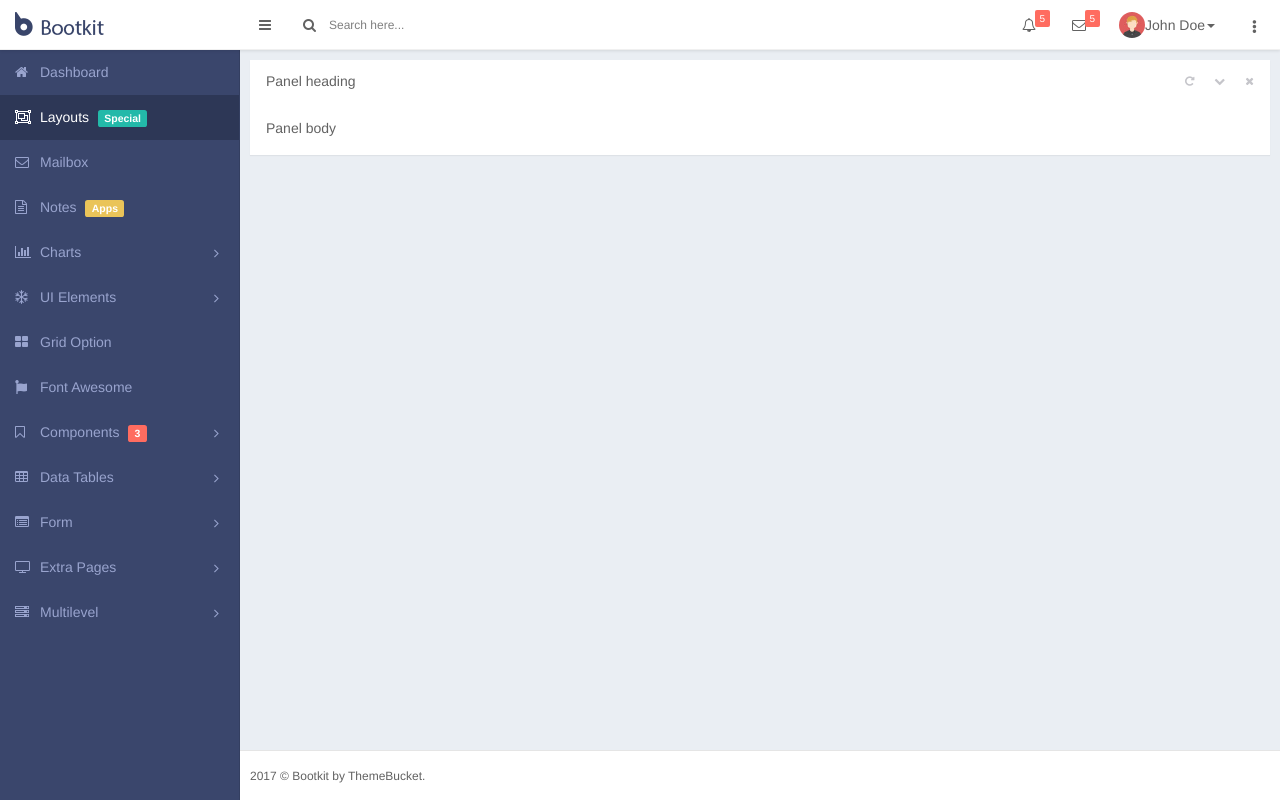
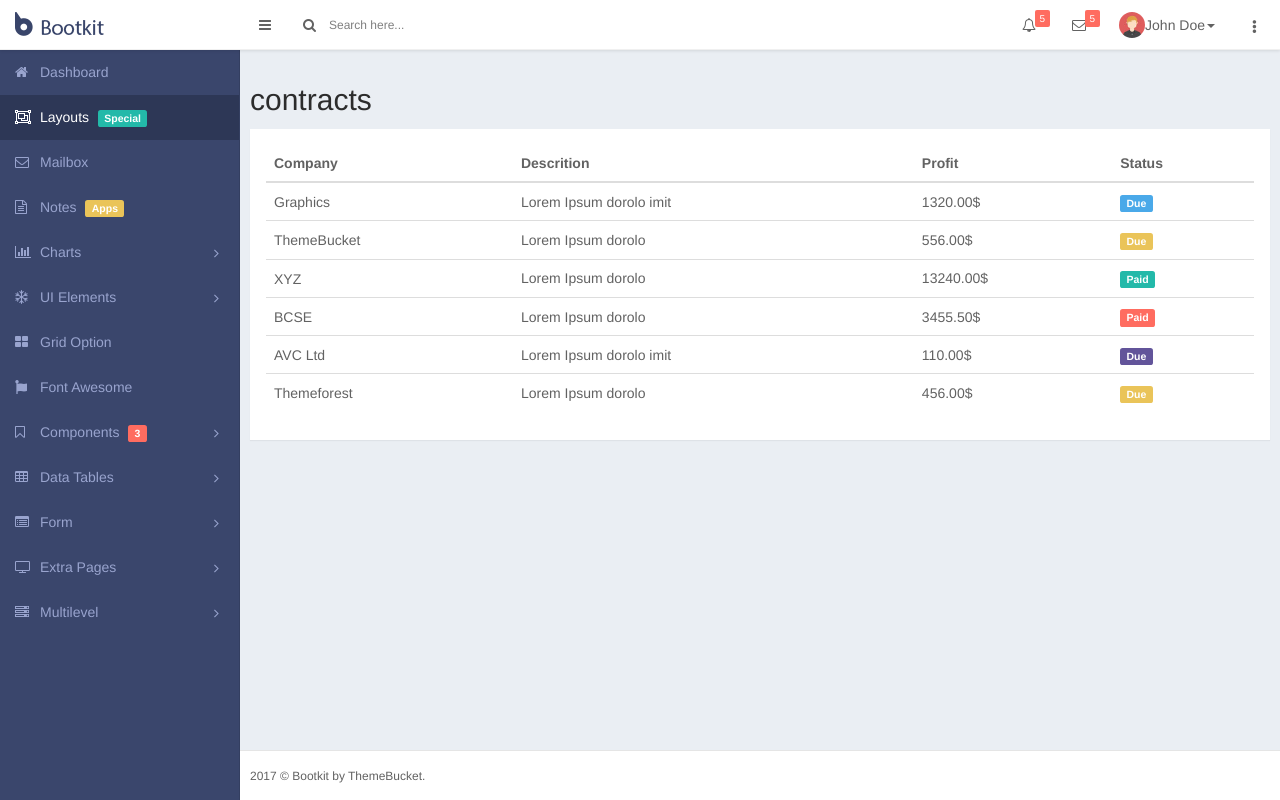
Before and after one commit to MycTau/document-app-prod, a Vue app: page /contracts in a window 1280 px wide. Built offline with nearby package versions, Linux system fonts and the light colour scheme.

Commit message:
Added Contracts-Table

```diff
--- a/src/App.vue
+++ b/src/App.vue
@@ -146,20 +146,12 @@
       <div class="ui-content-body">
 
         <div class="ui-container">
-
+          <h2>{{this.$route.name}}</h2>
           <div class="row">
             <div class="col-md-12">
               <div class="panel">
-                <header class="panel-heading">
-                  Panel heading
-                  <span class="tools pull-right">
-                                            <a class="refresh-box fa fa-repeat" href="javascript:;"></a>
-                                            <a class="collapse-box fa fa-chevron-down" href="javascript:;"></a>
-                                            <a class="close-box fa fa-times" href="javascript:;"></a>
-                                        </span>
-                </header>
                 <div class="panel-body">
-                  Panel body
+                  <router-view></router-view>
                 </div>
               </div>
             </div>
--- a/src/router.js
+++ b/src/router.js
@@ -14,12 +14,9 @@
       component: Home
     },
     {
-      path: '/about',
-      name: 'about',
-      // route level code-splitting
-      // this generates a separate chunk (about.[hash].js) for this route
-      // which is lazy-loaded when the route is visited.
-      component: () => import(/* webpackChunkName: "about" */ './views/About.vue')
+      path: '/contracts',
+      name: 'contracts',
+      component: () => import('./views/Contracts.vue')
     }
   ]
 })
--- /dev/null
+++ b/src/views/Contracts.vue
@@ -0,0 +1,77 @@
+<template>
+    <table class="table  table-hover general-table">
+        <thead>
+        <tr>
+            <th> Company</th>
+            <th class="hidden-phone">Descrition</th>
+            <th>Profit</th>
+            <th>Status</th>
+        </tr>
+        </thead>
+        <tbody>
+        <tr>
+            <td><a href="#">Graphics</a></td>
+            <td class="hidden-phone">Lorem Ipsum dorolo imit</td>
+            <td>1320.00$ </td>
+            <td><span class="label label-info label-mini">Due</span></td>
+        </tr>
+        <tr>
+            <td>
+                <a href="#">
+                    ThemeBucket
+                </a>
+            </td>
+            <td class="hidden-phone">Lorem Ipsum dorolo</td>
+            <td>556.00$ </td>
+            <td><span class="label label-warning label-mini">Due</span></td>
+        </tr>
+        <tr>
+            <td>
+                <a href="#">
+                    XYZ
+                </a>
+            </td>
+            <td class="hidden-phone">Lorem Ipsum dorolo</td>
+            <td>13240.00$ </td>
+            <td><span class="label label-success label-mini">Paid</span></td>
+        </tr>
+        <tr>
+            <td>
+                <a href="#">
+                    BCSE
+                </a>
+            </td>
+            <td class="hidden-phone">Lorem Ipsum dorolo</td>
+            <td>3455.50$ </td>
+            <td><span class="label label-danger label-mini">Paid</span></td>
+        </tr>
+        <tr>
+            <td><a href="#">AVC Ltd</a></td>
+            <td class="hidden-phone">Lorem Ipsum dorolo imit</td>
+            <td>110.00$ </td>
+            <td><span class="label label-primary label-mini">Due</span></td>
+        </tr>
+        <tr>
+            <td>
+                <a href="#">
+                    Themeforest
+                </a>
+            </td>
+            <td class="hidden-phone">Lorem Ipsum dorolo</td>
+            <td>456.00$ </td>
+            <td><span class="label label-warning label-mini">Due</span></td>
+        </tr>
+
+        </tbody>
+    </table>
+</template>
+
+<script>
+    export default {
+        name: "Contracts"
+    }
+</script>
+
+<style scoped>
+
+</style>
```
